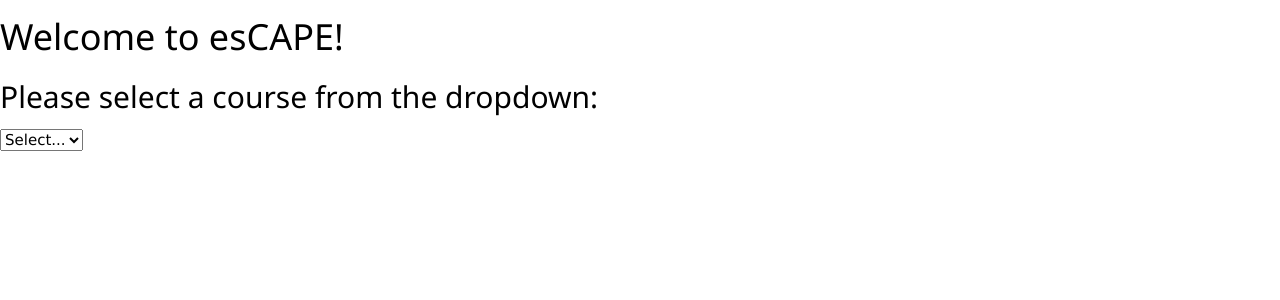
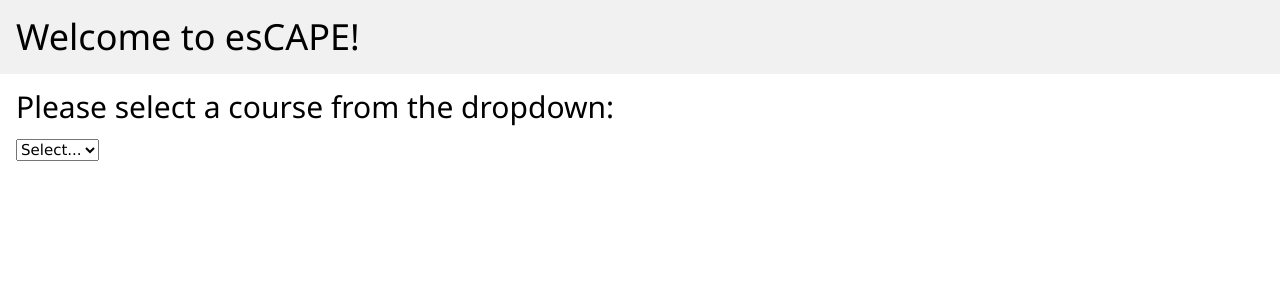
Before and after one commit to andportnoy/smartercapes.com, a Flask app: template templates/home.html in a window 1280 px wide. Shown: the top 300 px of the page. Run offline with Flask 2, Linux system fonts and the light colour scheme; the template is opened without the code that fills it, so the values that code supplies are empty.

Commit message:
improve home.html

```diff
--- a/templates/home.html
+++ b/templates/home.html
@@ -1,17 +1,16 @@
 <!DOCTYPE html>
 <html lang="en">
+
 <meta name="viewport" content="width=device-width, initial-scale=1">
+<link rel="stylesheet" href="../static/w3.css">
 
-<link rel="stylesheet" href="../static/w3.css">
 <body>
 
-<div class="container">
+    <div class="w3-container w3-light-gray">
+        <h1>Welcome to esCAPE!</h1>
+    </div>
 
-<header>
-   <h1>Welcome to esCAPE!</h1>
-</header>
-
-<instruction>
+    <div class="w3-container">
         <h2>Please select a course from the dropdown:</h2>
         <select onchange="location = this.options[this.selectedIndex].value;">
             <option>Select...</option>
@@ -19,7 +18,7 @@
                 <option value="{{url_dict[course]}}">{{course}}</option>
             {% endfor %}
         </select>
-</instruction>
+    </div>
 
     </div>
 
```
Lines whose indentation alone changed are shown as unchanged.
